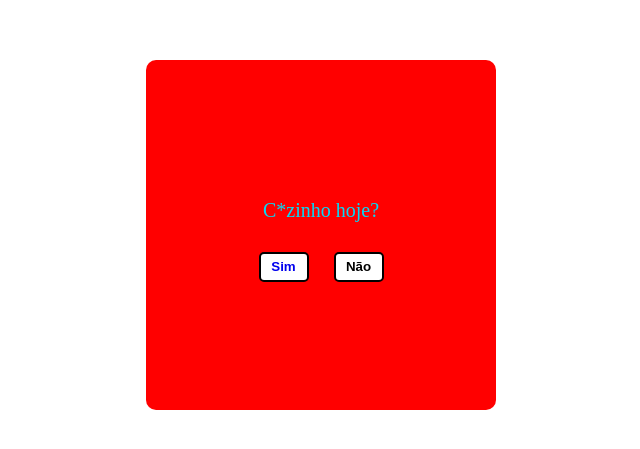
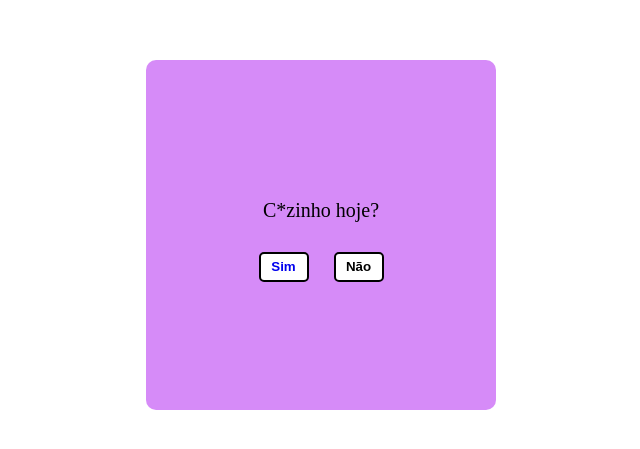
Before and after one commit to RafaelFerreira001/appcuzin, a plain HTML site: page index.html in a window 1280 px wide. Shown: the part 173-622 px from the top of the page, without its empty margins (319-959 px from the left). Drawn offline with Linux system fonts and the light colour scheme.

Commit message:
finalizado

```diff
--- a/index.html
+++ b/index.html
@@ -17,11 +17,11 @@
 
         .box {
             font-size: 20px;
-            color: rgb(3, 218, 247);
+            color: rgb(0, 0, 0);
             height: 350px;
             width: 350px;
             border-radius: 10px;
-            background: rgb(255, 0, 0);
+            background: rgba(210, 126, 248, 0.897);
             display: flex;
             flex-direction: column;
             align-items: center;
```
